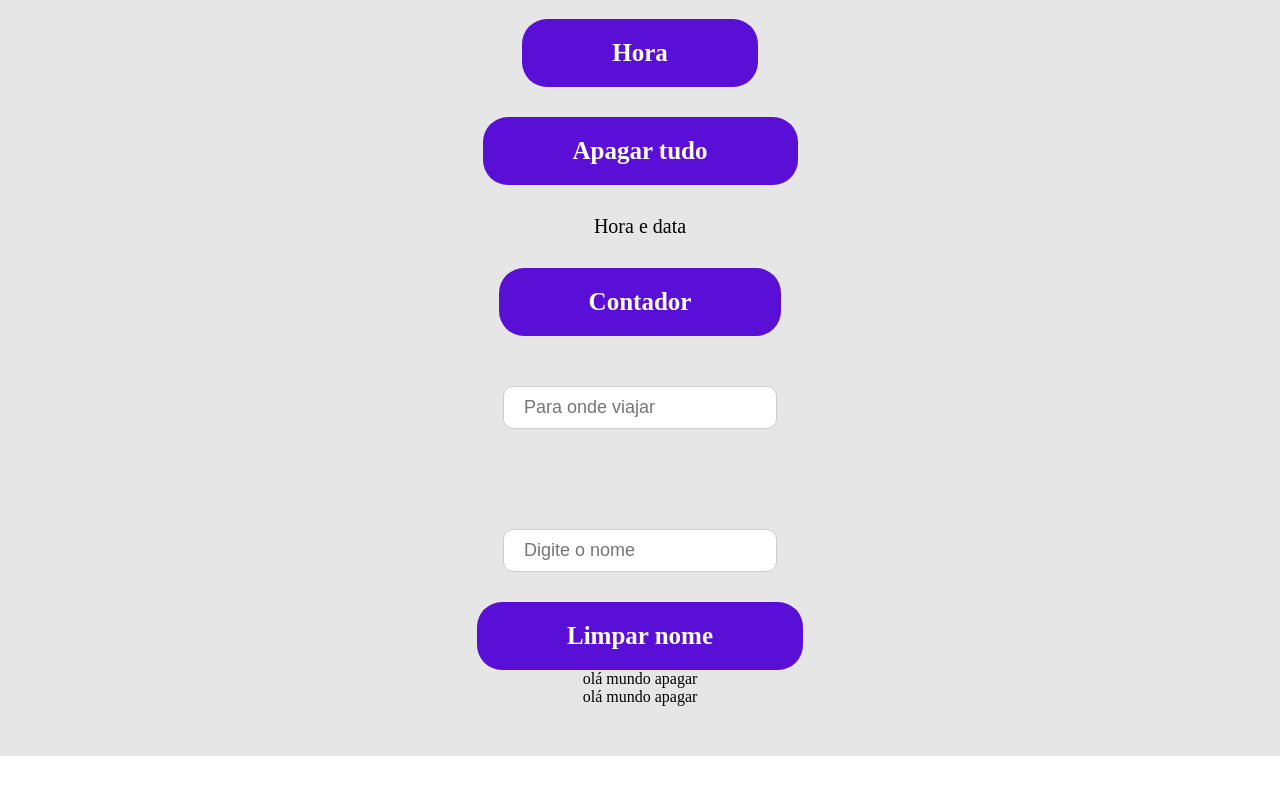
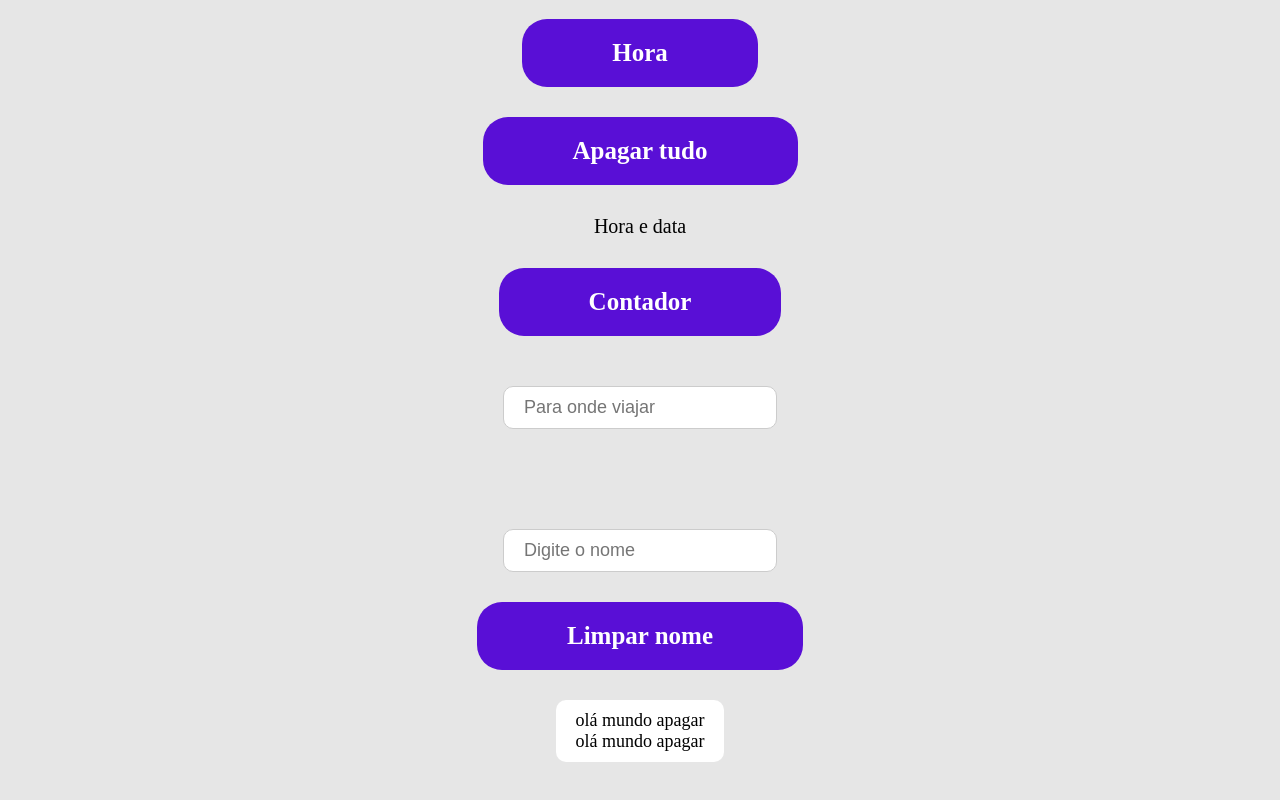
Before and after one commit to leonardoabreu546/background_changer, a website: page background.html in a window 1280 px wide. Shown: the part 913-1713 px from the top of the page. Before the commit the page ends 1669 px from the top, so only its background shows below. Drawn offline with Linux system fonts and the light colour scheme.

Commit message:
aplicar css

```diff
--- a/styles.css
+++ b/styles.css
@@ -116,6 +116,14 @@ html, body {
     align-items: center;
 }
 
+.div-background {
+    padding: 10px 20px;
+    background-color: white;
+    border-radius: 10px;
+    margin-top: 30px;
+    font-size: 18px;
+}
+
 @media (max-width: 1024px) {
     .background-controls {
         gap: 30px;
```
